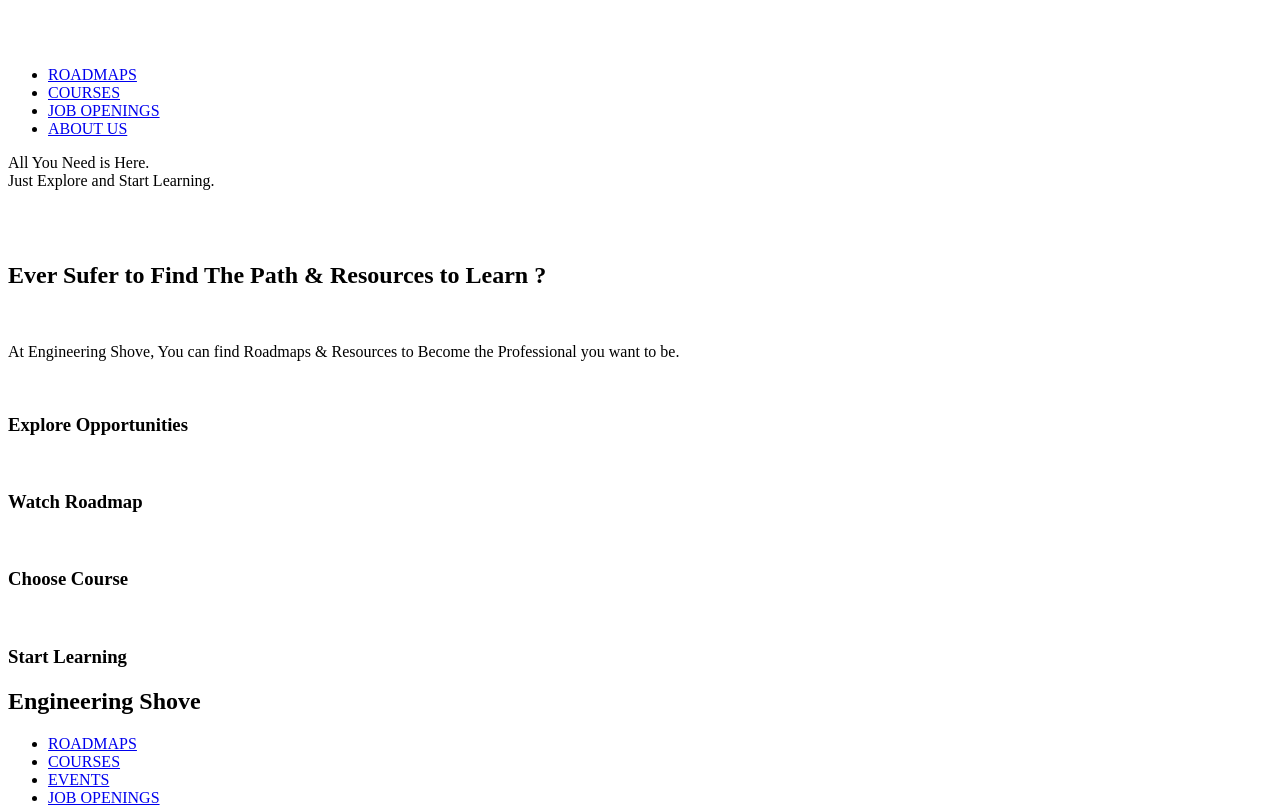
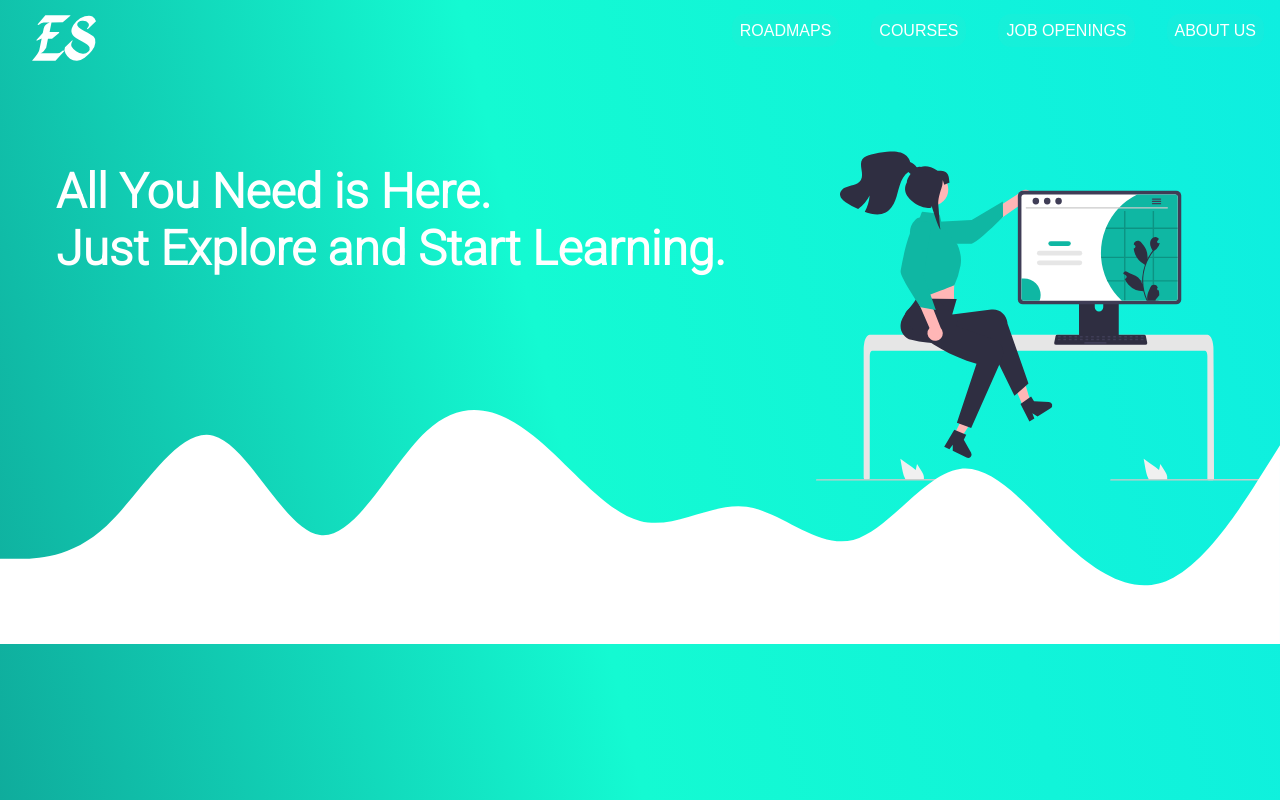
Before and after one commit to lav31/engineeringshove, a plain HTML site: page index.html in a window 1280 px wide. Shown: the top 809 px of the page. Drawn offline with Linux system fonts and the light colour scheme; the site is published under a folder, as on GitHub Pages, so addresses that start at the root find nothing; a web font is replaced by a local one.

Commit message:
Update index.html

```diff
--- a/index.html
+++ b/index.html
@@ -6,7 +6,7 @@
     <meta name="viewport" content="width=device-width, initial-scale=1.0">
     <link rel="icon" type="image/x-icon" href="/favicon.ico">
     <title>Home - Engineering Shove</title>
-    <link rel="stylesheet" href="/styles/indx-style.css">
+    <link rel="stylesheet" href="styles/indx-style.css">
     <link rel="preconnect" href="https://fonts.googleapis.com">
     <link rel="preconnect" href="https://fonts.gstatic.com" crossorigin>
     <link href="https://fonts.googleapis.com/css2?family=BhuTuka+Expanded+One&family=Roboto:wght@300&family=Shippori+Antique+B1&display=swap" rel="stylesheet">
@@ -17,8 +17,8 @@
     <div class="tp">
         <header>
             <div class="logo">
-                <a href="/index.html">
-                    <img src="/default-monochrome-white.svg" alt="">
+                <a href="index.html">
+                    <img src="default-monochrome-white.svg" alt="">
                 </a>
             </div>
             <a href="#" class="tgl-btn">
@@ -30,13 +30,13 @@ style=" fill:#000000;"><g fill="none" fill-rule="nonzero" stroke="none" stroke-w
             <div class="links">
                 <ul>
                     <li>
-                        <a href="/roadmap.html">ROADMAPS</a>
+                        <a href="roadmap.html">ROADMAPS</a>
                     </li>
                     <li>
-                        <a href="/courses.html">COURSES</a>
+                        <a href="courses.html">COURSES</a>
                     </li>
                     <li>
-                        <a href="/jb.html">JOB OPENINGS</a>
+                        <a href="jb.html">JOB OPENINGS</a>
                     </li>
                     <li>
                         <a href="#">ABOUT US</a>
@@ -51,11 +51,11 @@ style=" fill:#000000;"><g fill="none" fill-rule="nonzero" stroke="none" stroke-w
                 </p>
             </div>
             <div class="hrimg">
-                <img src="/hero-img.svg" alt="">
+                <img src="hero-img.svg" alt="">
             </div>
         </section>
         <div class="wave">
-            <img src="/wave.svg" alt="">
+            <img src="wave.svg" alt="">
         </div>
     </div>
 
@@ -67,7 +67,7 @@ style=" fill:#000000;"><g fill="none" fill-rule="nonzero" stroke="none" stroke-w
         </div>
         <div class="cnt">
             <div>
-                <img src="/explore.svg" alt="">
+                <img src="explore.svg" alt="">
             </div>
             <div class="para">
                 <p>
@@ -79,22 +79,22 @@ style=" fill:#000000;"><g fill="none" fill-rule="nonzero" stroke="none" stroke-w
         <div class="stp">
             <!-- explore opportunity -->
             <div class="steps">
-                <img src="/internet-explorer.png" alt="">
+                <img src="internet-explorer.png" alt="">
                 <h3>Explore Opportunities</h3>
             </div>
             <!-- see Roadmaps -->
             <div class="steps">
-                <img src="/road-map.png" alt="">
+                <img src="road-map.png" alt="">
                 <h3>Watch Roadmap</h3>
             </div>
             <!-- select course -->
             <div class="steps">
-                <img src="/choice.png" alt="">
+                <img src="choice.png" alt="">
                 <h3>Choose Course</h3>
             </div>
             <!-- start Learning -->
             <div class="steps">
-                <img src="/online-learning.png" alt="">
+                <img src="online-learning.png" alt="">
                 <h3>Start Learning</h3>
             </div>
         </div>
```
